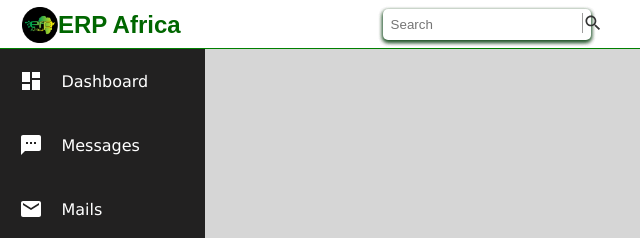
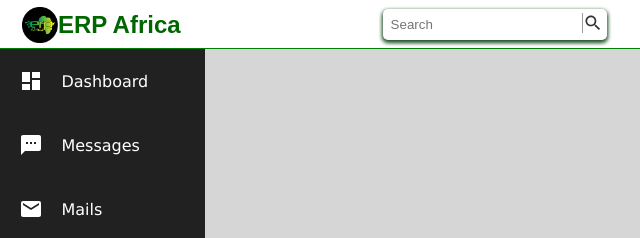
Before and after one commit to codegrann/transport-system-master, a React app: page / in a window 1280 px wide. Shown: the top 238 px of the page, 0-640 px from the left. Built offline with nearby package versions, Linux system fonts and the light colour scheme; a web font is replaced by a local one.

Commit message:
adding padding to the search input

```diff
--- a/src/Components/header.css
+++ b/src/Components/header.css
@@ -1,4 +1,4 @@
-@import url('https://fonts.googleapis.com/css2?family=Source+Sans+3:ital,wght@0,200;0,300;0,400;0,500;0,600;0,700;0,800;0,900;1,200;1,300;1,400;1,500;1,600;1,700;1,800;1,900&display=swap');
+@import url("https://fonts.googleapis.com/css2?family=Source+Sans+3:ital,wght@0,200;0,300;0,400;0,500;0,600;0,700;0,800;0,900;1,200;1,300;1,400;1,500;1,600;1,700;1,800;1,900&display=swap");
 .header {
   background-color: white;
   height: 6vh;
@@ -34,10 +34,12 @@
   width: 16.3vw;
   display: flex;
   background-color: rgb(255, 255, 255);
-    box-shadow: 0 2px 4px rgba(0, 59, 12, 0.452), 0 2px 4px rgba(0, 59, 12, 0.452), 0 2px 4px rgba(0, 59, 12, 0.452), 0 2px 4px rgba(0, 59, 12, 0.452);
+  box-shadow: 0 2px 4px rgba(0, 59, 12, 0.452), 0 2px 4px rgba(0, 59, 12, 0.452),
+    0 2px 4px rgba(0, 59, 12, 0.452), 0 2px 4px rgba(0, 59, 12, 0.452);
   border-radius: 5px;
   margin-left: 12vw;
   margin-top: 9px;
+  padding-right: 1rem;
   align-items: center;
 }
 
@@ -70,20 +72,17 @@ a {
   text-decoration: none;
 }
 
-
 /* For screens with a maximum width of 768px (e.g., mobile devices) */
 
 @media screen and (max-width: 768px) {
   /* Adjust styles for mobile screens */
 }
 
-
 /* For screens with a minimum width of 768px and maximum width of 1200px (e.g., tablets) */
 
 @media screen and (min-width: 768px) and (max-width: 1365px) {
   /* Adjust styles for tablet screens */
 }
-
 
 /* For screens with a minimum width of 1201px (e.g., desktops) */
 
@@ -119,7 +118,9 @@ a {
     width: 220px;
     display: flex;
     background-color: rgb(255, 255, 255);
-        box-shadow: 0 2px 4px rgba(0, 59, 12, 0.452), 0 2px 4px rgba(0, 59, 12, 0.452), 0 2px 4px rgba(0, 59, 12, 0.452), 0 2px 4px rgba(0, 59, 12, 0.452);
+    box-shadow: 0 2px 4px rgba(0, 59, 12, 0.452),
+      0 2px 4px rgba(0, 59, 12, 0.452), 0 2px 4px rgba(0, 59, 12, 0.452),
+      0 2px 4px rgba(0, 59, 12, 0.452);
     border-radius: 5px;
     margin-left: 12vw;
     margin-top: 9px;
```
Lines whose indentation alone changed are shown as unchanged.
